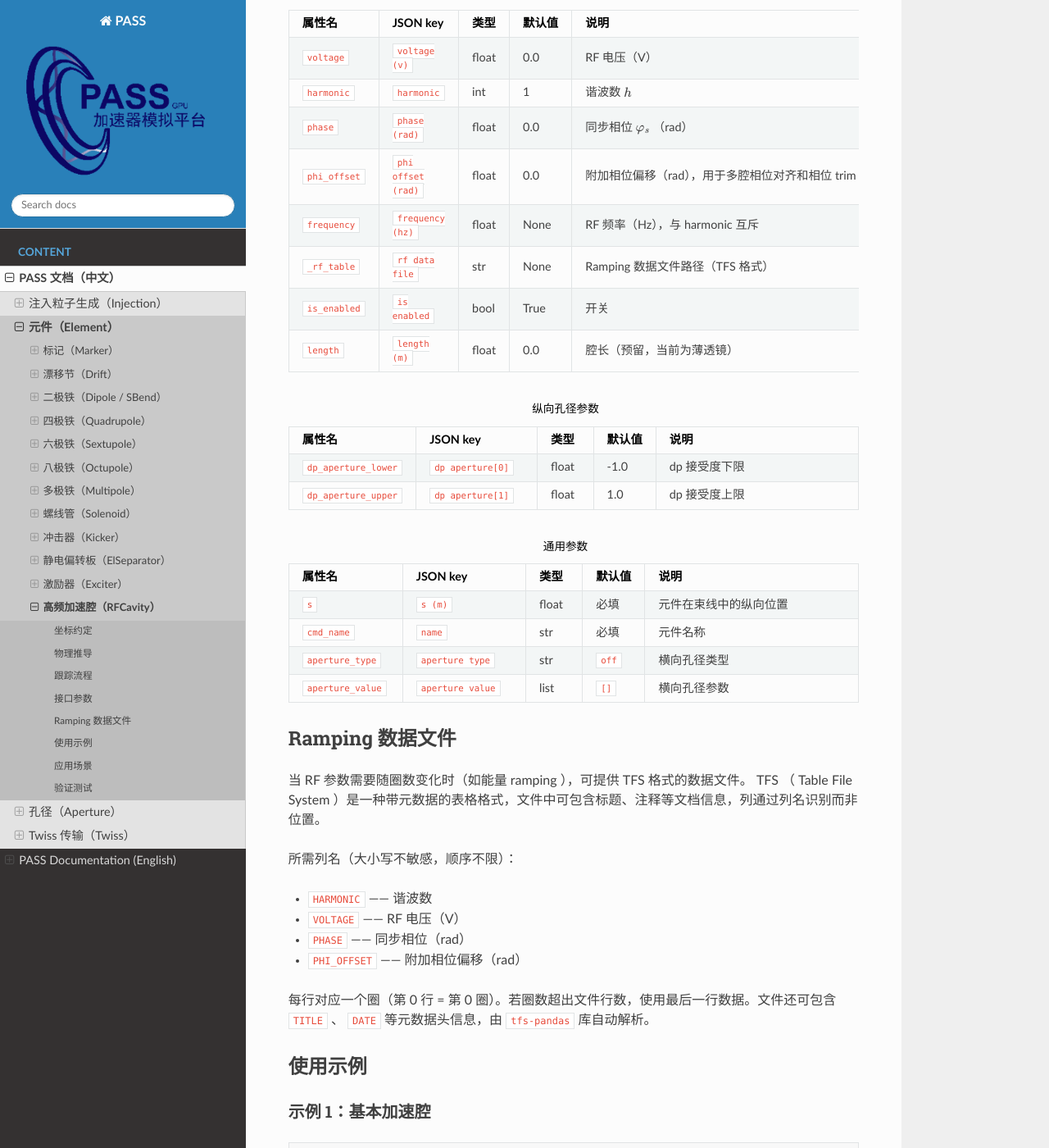
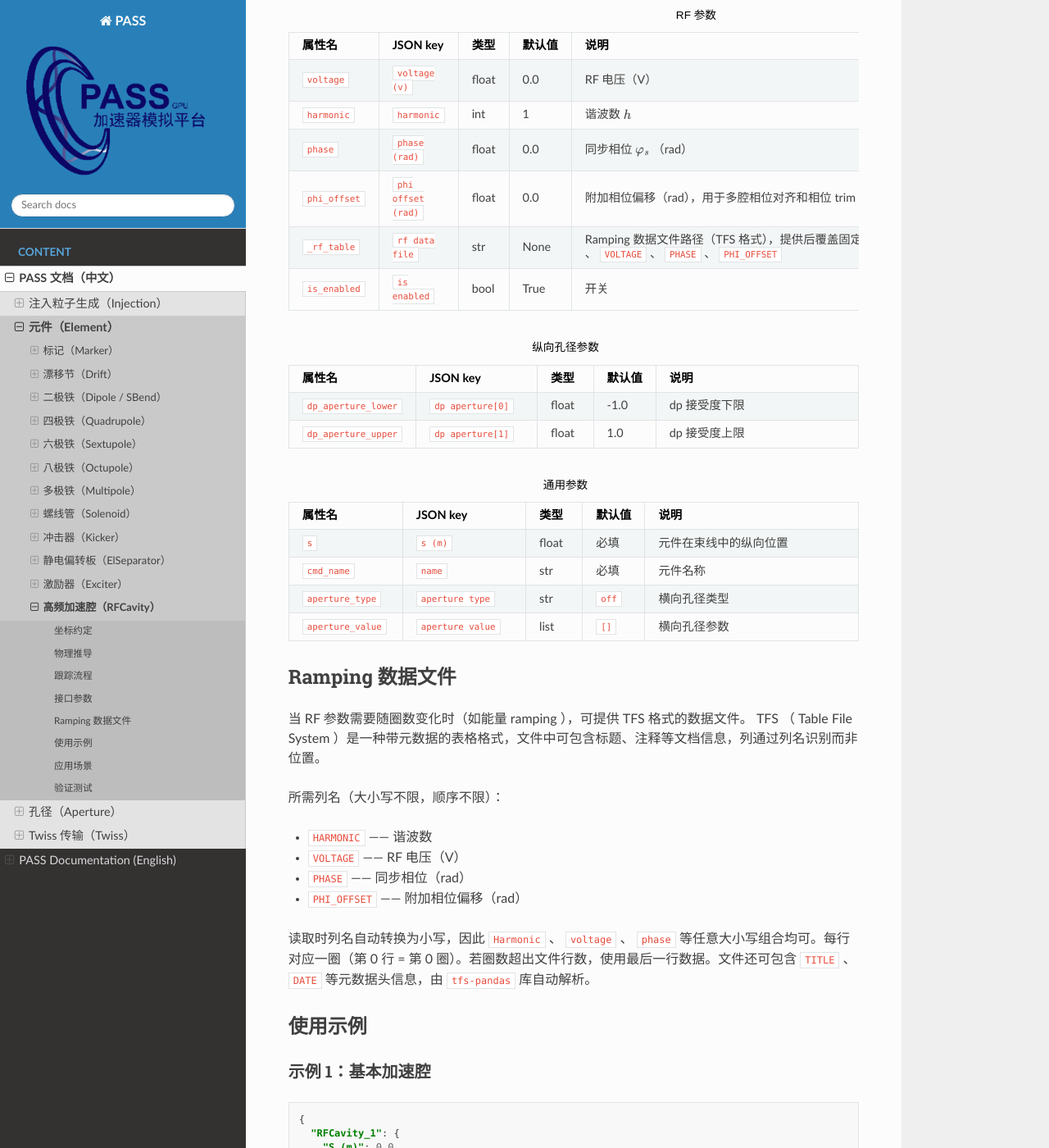
Before and after one commit to changmx/PASS, a Sphinx documentation site: the page built from docs/source/zh/element/rfcavity.rst, in a window 1280 px wide and 1400 px high, scrolled down 5730 px. Shown: the whole window at 82% size. Built offline with Sphinx 7.4.7 and the Read the Docs theme 3.1.0, drawn with Linux system fonts in a browser that asks for light colours; some of the changed text lies outside the part shown.

Commit message:
docs: update content

```diff
--- a/docs/source/zh/element/rfcavity.rst
+++ b/docs/source/zh/element/rfcavity.rst
@@ -20,6 +20,7 @@
   - 支持 dp 接受度（纵向孔径）检查
   - 支持固定值和 TFS 文件（Ramping）两种参数输入方式
   - 支持多圈加速模拟
+  - 谐波数是腔的状态属性，对所有束团统一
 
 
 坐标约定
@@ -120,11 +121,11 @@
 
 在 :math:`\delta \to 0` 处的一阶近似。展开的误差为 :math:`O(\delta^2)` 。
 
-**问题 1：大** :math:`\delta` **时精度差**
+**问题 1：大** ``delta`` **时精度差**
 
 当 :math:`\delta` 较大（如 :math:`\pm 30\%` 的注入接收度）， :math:`O(\delta^2)` 项可达 :math:`\sim 0.01` ，远超浮点精度，引入不可忽略的系统性偏差。
 
-**问题 2：参考系变换引入额外的** :math:`\beta_1/\beta_0` **因子**
+**问题 2：参考系变换引入额外的** ``beta1/beta0`` **因子**
 
 在移动参考系中，参考能量从 :math:`E_0` 变为 :math:`E_1 = E_0 + \Delta E_{\text{syn}}` 。传统方法假设参考系变换时 :math:`\delta` 不变，推导如下：
 
@@ -143,7 +144,7 @@
 这是一个 **三重近似** ：
 
 1. **一阶线性化** ： :math:`dE \approx \delta \cdot \beta^2 \cdot E_{\text{total}}` （截断 :math:`O(\delta^2)` ）
-2. **:math:`\delta` 不变假设** ：参考系变换时 :math:`\delta` 不变（实际 :math:`\delta = p/p_0 - 1` 依赖于 :math:`p_0` ）
+2. **delta 不变假设** ：参考系变换时 :math:`\delta` 不变（实际 :math:`\delta = p/p_0 - 1` 依赖于 :math:`p_0` ）
 3. **弱加速近似** ： :math:`\beta_1^2 E_1 / (\beta_0^2 E_0) \approx \beta_1/\beta_0` （仅在 :math:`E_1 \approx E_0` 时成立）
 
 在强加速场景（如从注入到引出能量变化数倍），第 3 步近似显著失效。
@@ -184,7 +185,7 @@
 
   \delta_{\text{new}} = \frac{p_{\text{new}}}{p_{0,\text{new}}} - 1
 
-**为什么精确方法不需要** :math:`\beta_1/\beta_0` **因子**
+**为什么精确方法不需要** ``beta1/beta0`` **因子**
 
 精确方法直接追踪每个粒子的绝对总能量 :math:`E_{\text{particle}}` 和绝对动量 :math:`p_{\text{particle}}` 。 RF kick 改变的是能量（ :math:`E_{\text{new}} = E_{\text{old}} + \Delta E` ），然后从能量精确恢复动量（ :math:`p = \sqrt{E^2 - m_0^2}` ），最后除以新参考动量得到 :math:`\delta` 。
 
@@ -322,26 +323,16 @@
     - float
     - 0.0
     - 附加相位偏移（rad），用于多腔相位对齐和相位 trim
-  * - ``frequency``
-    - ``frequency (hz)``
-    - float
-    - None
-    - RF 频率（Hz），与 harmonic 互斥
   * - ``_rf_table``
     - ``rf data file``
     - str
     - None
-    - Ramping 数据文件路径（TFS 格式）
+    - Ramping 数据文件路径（TFS 格式），提供后覆盖固定值参数。每行对应一圈，所需列名： ``HARMONIC`` 、 ``VOLTAGE`` 、 ``PHASE`` 、 ``PHI_OFFSET``
   * - ``is_enabled``
     - ``is enabled``
     - bool
     - True
     - 开关
-  * - ``length``
-    - ``length (m)``
-    - float
-    - 0.0
-    - 腔长（预留，当前为薄透镜）
 
 .. list-table:: 纵向孔径参数
   :header-rows: 1
@@ -399,14 +390,14 @@
 
 当 RF 参数需要随圈数变化时（如能量 ramping ），可提供 TFS 格式的数据文件。 TFS （ Table File System ）是一种带元数据的表格格式，文件中可包含标题、注释等文档信息，列通过列名识别而非位置。
 
-所需列名（大小写不敏感，顺序不限）：
+所需列名（大小写不限，顺序不限）：
 
 - ``HARMONIC`` —— 谐波数
 - ``VOLTAGE`` —— RF 电压（V）
 - ``PHASE`` —— 同步相位（rad）
 - ``PHI_OFFSET`` —— 附加相位偏移（rad）
 
-每行对应一个圈（第 0 行 = 第 0 圈）。若圈数超出文件行数，使用最后一行数据。文件还可包含 ``TITLE`` 、 ``DATE`` 等元数据头信息，由 ``tfs-pandas`` 库自动解析。
+读取时列名自动转换为小写，因此 ``Harmonic`` 、 ``voltage`` 、 ``phase`` 等任意大小写组合均可。每行对应一圈（第 0 行 = 第 0 圈）。若圈数超出文件行数，使用最后一行数据。文件还可包含 ``TITLE`` 、 ``DATE`` 等元数据头信息，由 ``tfs-pandas`` 库自动解析。
 
 
 使用示例
```
